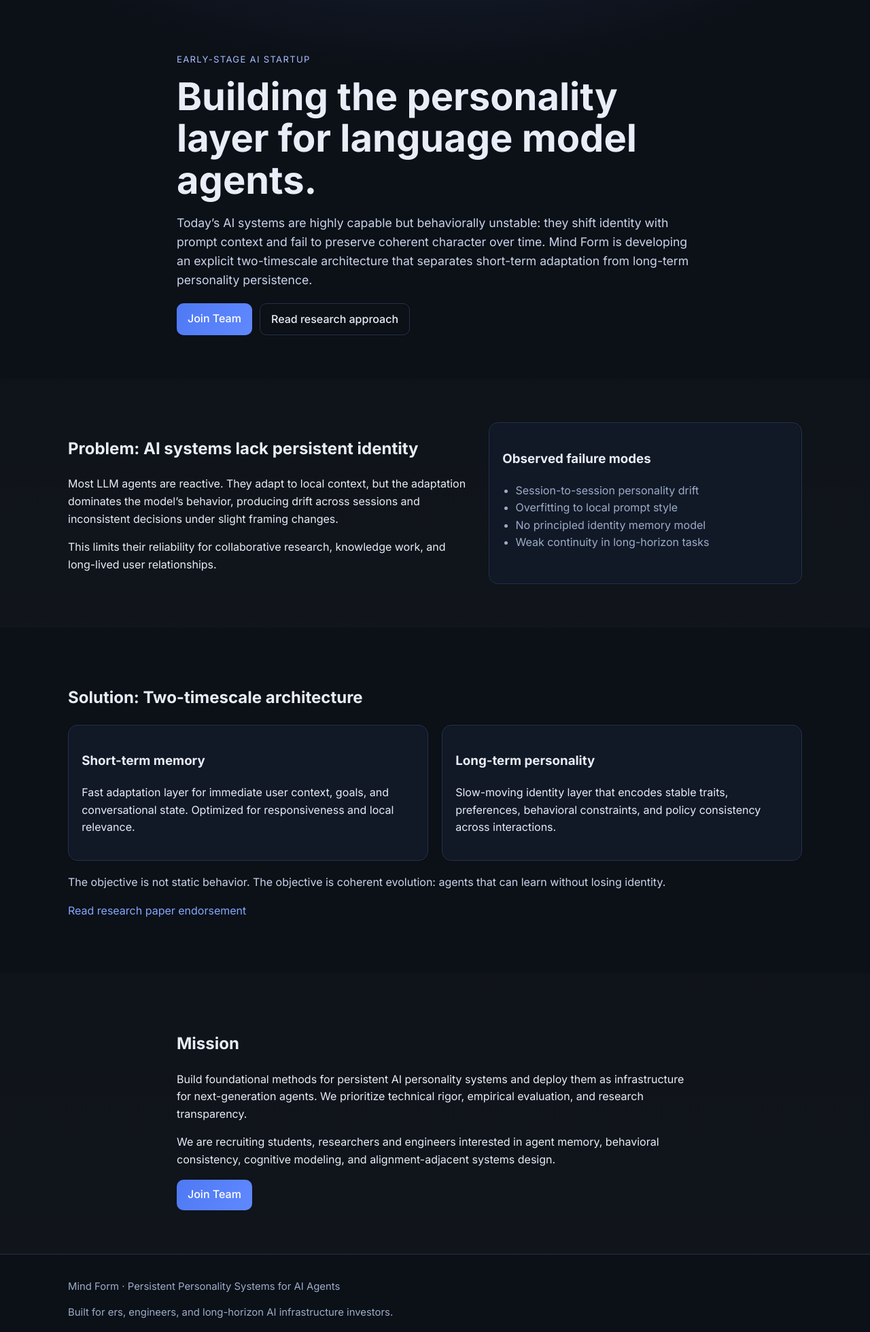
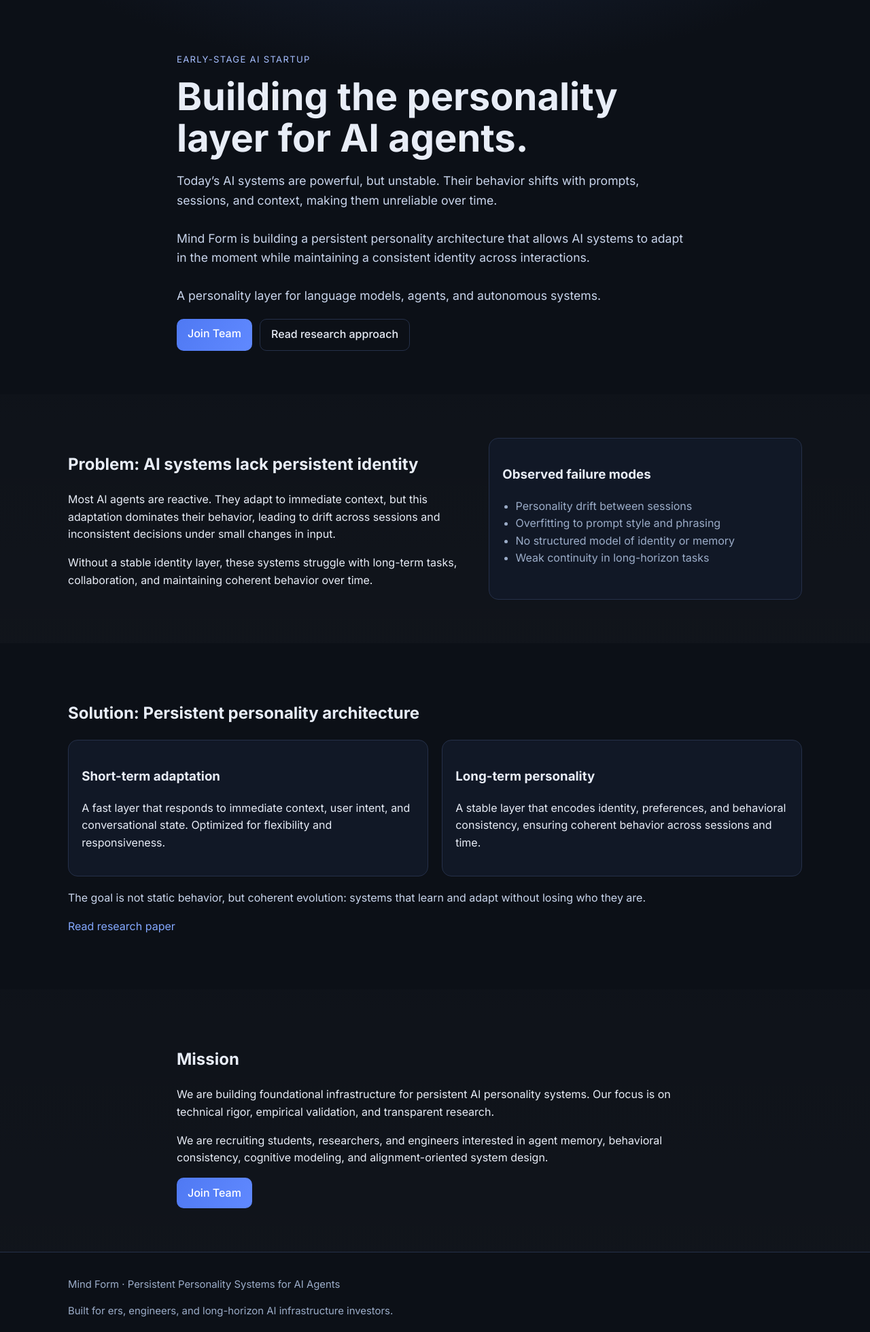
Before and after one commit to hasan-mavlonov/stablemind_landing, a Django app: page / in a window 1280 px wide. Shown: the part 55-2014 px from the top of the page at 68% size. After the commit the page ends 1992 px from the top, so only its background shows below. Run offline with Django 5.2, Linux system fonts and the light colour scheme.

Commit message:
chagned the landing page wording

```diff
--- a/core/templates/core/landing.html
+++ b/core/templates/core/landing.html
@@ -6,10 +6,13 @@
 <section class="hero section">
     <div class="container narrow">
         <p class="eyebrow">Early-stage AI startup</p>
-        <h1>Building the personality layer for language model agents.</h1>
+        <h1>Building the personality layer for AI agents.</h1>
         <p class="lead">
-            Today’s AI systems are highly capable but behaviorally unstable: they shift identity with prompt context and fail to preserve coherent character over time.
-            Mind Form is developing an explicit two-timescale architecture that separates short-term adaptation from long-term personality persistence.
+            Today’s AI systems are powerful, but unstable. Their behavior shifts with prompts, sessions, and context, making them unreliable over time.
+            <br><br>
+            Mind Form is building a persistent personality architecture that allows AI systems to adapt in the moment while maintaining a consistent identity across interactions.
+            <br><br>
+            A personality layer for language models, agents, and autonomous systems.
         </p>
         <div class="cta-row">
             <a class="btn btn-primary" href="{% url 'careers' %}">Join Team</a>
@@ -23,19 +26,19 @@
         <div>
             <h2>Problem: AI systems lack persistent identity</h2>
             <p>
-                Most LLM agents are reactive. They adapt to local context, but the adaptation dominates the model’s behavior,
-                producing drift across sessions and inconsistent decisions under slight framing changes.
+                Most AI agents are reactive. They adapt to immediate context, but this adaptation dominates their behavior,
+                leading to drift across sessions and inconsistent decisions under small changes in input.
             </p>
             <p>
-                This limits their reliability for collaborative research, knowledge work, and long-lived user relationships.
+                Without a stable identity layer, these systems struggle with long-term tasks, collaboration, and maintaining coherent behavior over time.
             </p>
         </div>
         <div class="card">
             <h3>Observed failure modes</h3>
             <ul>
-                <li>Session-to-session personality drift</li>
-                <li>Overfitting to local prompt style</li>
-                <li>No principled identity memory model</li>
+                <li>Personality drift between sessions</li>
+                <li>Overfitting to prompt style and phrasing</li>
+                <li>No structured model of identity or memory</li>
                 <li>Weak continuity in long-horizon tasks</li>
             </ul>
         </div>
@@ -44,28 +47,28 @@
 
 <section class="section" id="approach">
     <div class="container">
-        <h2>Solution: Two-timescale architecture</h2>
+        <h2>Solution: Persistent personality architecture</h2>
         <div class="timescale-grid">
             <article class="card">
-                <h3>Short-term memory</h3>
+                <h3>Short-term adaptation</h3>
                 <p>
-                    Fast adaptation layer for immediate user context, goals, and conversational state.
-                    Optimized for responsiveness and local relevance.
+                    A fast layer that responds to immediate context, user intent, and conversational state.
+                    Optimized for flexibility and responsiveness.
                 </p>
             </article>
             <article class="card">
                 <h3>Long-term personality</h3>
                 <p>
-                    Slow-moving identity layer that encodes stable traits, preferences, behavioral constraints,
-                    and policy consistency across interactions.
+                    A stable layer that encodes identity, preferences, and behavioral consistency,
+                    ensuring coherent behavior across sessions and time.
                 </p>
             </article>
         </div>
         <p class="lead small">
-            The objective is not static behavior. The objective is coherent evolution: agents that can learn without losing identity.
+            The goal is not static behavior, but coherent evolution: systems that learn and adapt without losing who they are.
         </p>
         <p class="research-paper-link">
-            <a href="{% url 'research_paper' %}">Read research paper endorsement</a>
+            <a href="{% url 'research_paper' %}">Read research paper</a>
         </p>
     </div>
 </section>
@@ -74,12 +77,12 @@
     <div class="container narrow">
         <h2>Mission</h2>
         <p>
-            Build foundational methods for persistent AI personality systems and deploy them as infrastructure
-            for next-generation agents. We prioritize technical rigor, empirical evaluation, and research transparency.
+            We are building foundational infrastructure for persistent AI personality systems.
+            Our focus is on technical rigor, empirical validation, and transparent research.
         </p>
         <p>
-            We are recruiting students, researchers and engineers interested in agent memory, behavioral consistency,
-            cognitive modeling, and alignment-adjacent systems design.
+            We are recruiting students, researchers, and engineers interested in agent memory,
+            behavioral consistency, cognitive modeling, and alignment-oriented system design.
         </p>
         <a class="btn btn-primary" href="{% url 'careers' %}">Join Team</a>
     </div>
```
